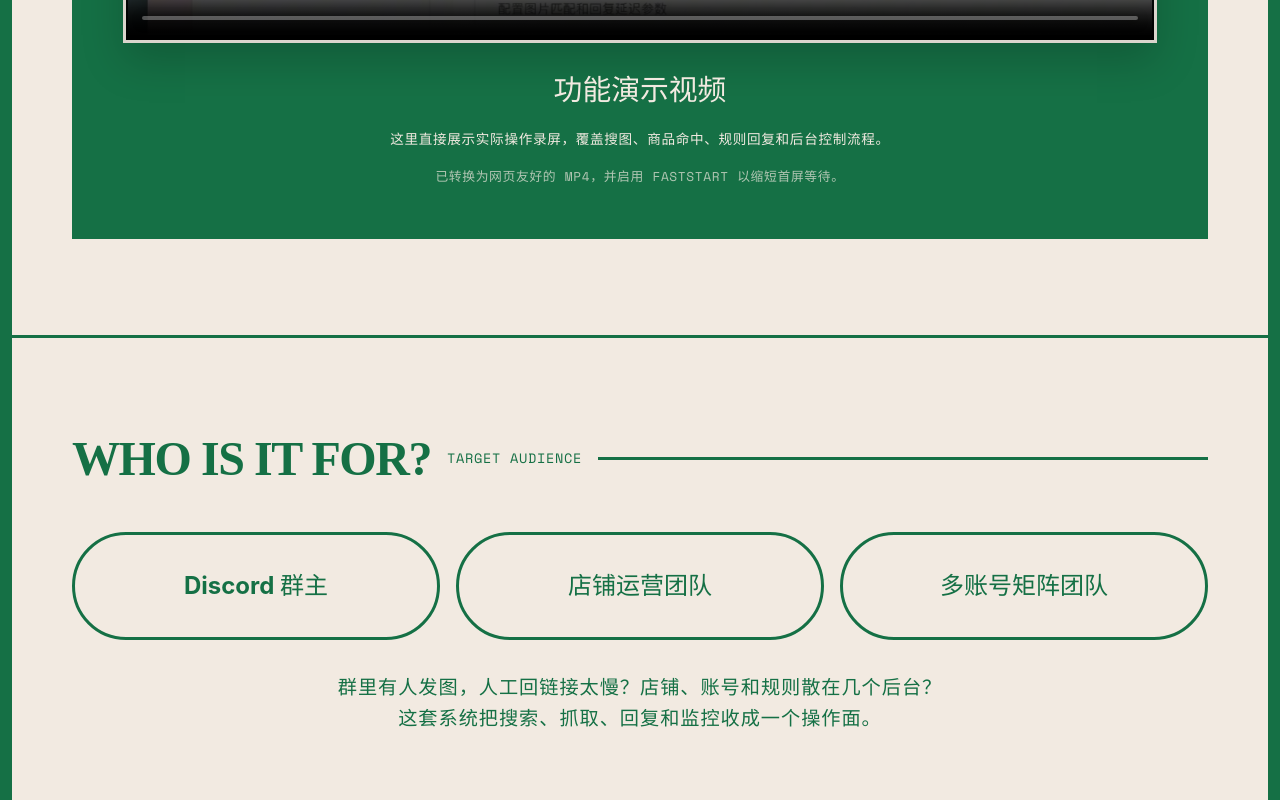
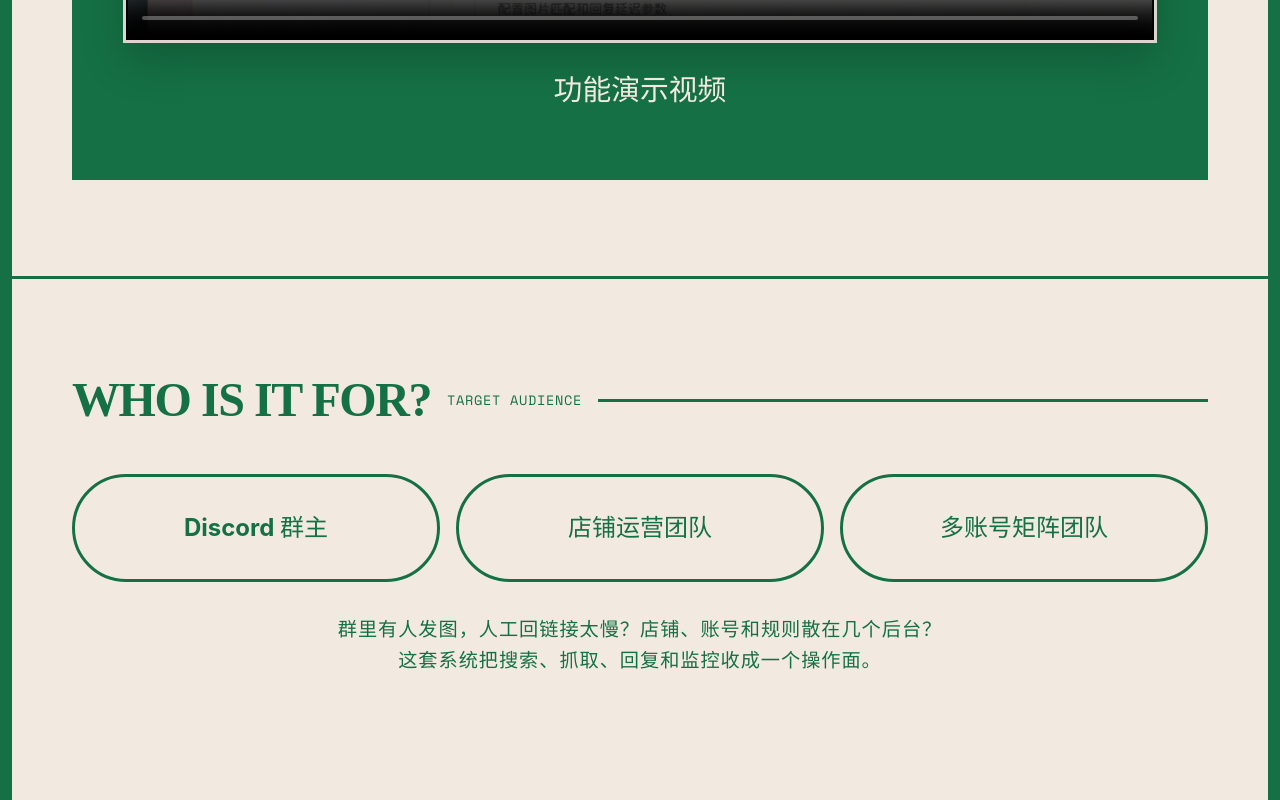
Before and after one commit to ZRnown/LinkRadarIntro, a React (Vite) app: page / in a window 1280 px wide. Shown: the part 1880-2680 px from the top of the page. Built offline with nearby package versions, Linux system fonts and the light colour scheme; grey boxes are pictures that could not be loaded; a web font is replaced by a local one.

Commit message:
Tighten demo copy and CTA text

```diff
--- a/src/App.jsx
+++ b/src/App.jsx
@@ -77,12 +77,6 @@ function App() {
               </div>
               <div className="demo-caption">
                 <h3>功能演示视频</h3>
-                <p className="mono">
-                  这里直接展示实际操作录屏，覆盖搜图、商品命中、规则回复和后台控制流程。
-                </p>
-                <p className="mono demo-note">
-                  已转换为网页友好的 MP4，并启用 faststart 以缩短首屏等待。
-                </p>
               </div>
             </div>
           </div>
@@ -190,7 +184,7 @@ function App() {
         <section className="cta-section">
           <h2 className="groovy">INITIATE WORKFLOW</h2>
           <a className="cta-btn" href="#contact">
-            预约演示 / 看功能
+            立即部署
           </a>
           <p className="mono">
             SEARCH. MATCH. REPLY. MONITOR.
```
